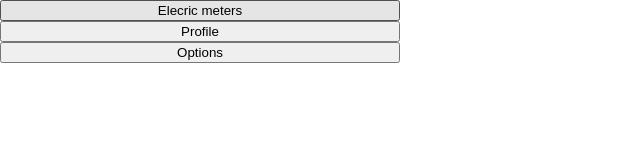
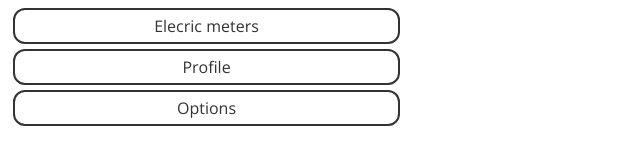
Before and after one commit to 100volts/100volts-desktop, an Electron app: page 100v-desktop/component/side-bar/side-bar.html in a window 800 px wide. Shown: the whole page, without its empty margins (0-640 px from the left). Drawn offline with Linux system fonts and the light colour scheme.

Commit message:
Created new custom buttons

```diff
--- a/100v-desktop/component/side-bar/side-bar.html
+++ b/100v-desktop/component/side-bar/side-bar.html
@@ -2,8 +2,8 @@
   <link rel="stylesheet" href="../../global.css" />
   <link rel="stylesheet" href="style.css" />
   <div class="buttons">
-    <button>Elecric meters</button>
-    <button>Profile</button>
-    <button>Options</button>
+    <button class="side-bar-button">Elecric meters</button>
+    <button class="side-bar-button">Profile</button>
+    <button class="side-bar-button">Options</button>
   </div>
 </div>
--- a/100v-desktop/component/side-bar/style.css
+++ b/100v-desktop/component/side-bar/style.css
@@ -1,8 +1,11 @@
 .buttons {
   display: flex;
   flex-direction: column;
+  justify-content: space-between; /* Distribute space between buttons */
+  gap: 5px;
   justify-content: center;
   text-align: center;
+  padding-left: 5px;
 }
 
 .side-bar {
--- a/100v-desktop/global.css
+++ b/100v-desktop/global.css
@@ -8,17 +8,50 @@ div {
   font-family: OpenSans;
 }
 
-html,
-object,
-body {
-  height: 100vh;
+.side-bar,
+.el-mers {
+  height: 80vh;
   margin: 0;
   font-family: OpenSans;
 }
 
+.side-bar-button {
+  background-color: transparent;
+  font-family: OpenSans;
+  font-size: 16px;
+  color: #333;
+  border: 2px solid #333;
+  border-radius: 12px;
+  padding-top: 5px;
+  padding-bottom: 5px;
+}
+
+.side-bar-button:hover {
+  background-color: #333;
+  color: #fff;
+  transform: scale(1.1);
+}
+
+.click-animated-button:active {
+  animation: click 0.2s ease;
+}
+
+@keyframes click {
+  0% {
+    transform: scale(1);
+  }
+  50% {
+    transform: scale(0.95);
+  }
+  100% {
+    transform: scale(1);
+  }
+}
+/*
 .side-bar {
   width: 50%;
-}
+   border-right: 2px solid black;
+}*/
 
 /*
 html,
--- a/100v-desktop/main.js
+++ b/100v-desktop/main.js
@@ -6,7 +6,7 @@ function createWindow() {
   // Create the browser window.
   const mainWindow = new BrowserWindow({
     width: 800,
-    height: 600,
+    height: 1200,
     webPreferences: {
       preload: path.join(__dirname, "preload.js"),
     },
```
Also changed, not shown: 100v-desktop/component/electric-meter/electric-meter.html (+3 -1 lines), 100v-desktop/index.html (+3 -2 lines).
